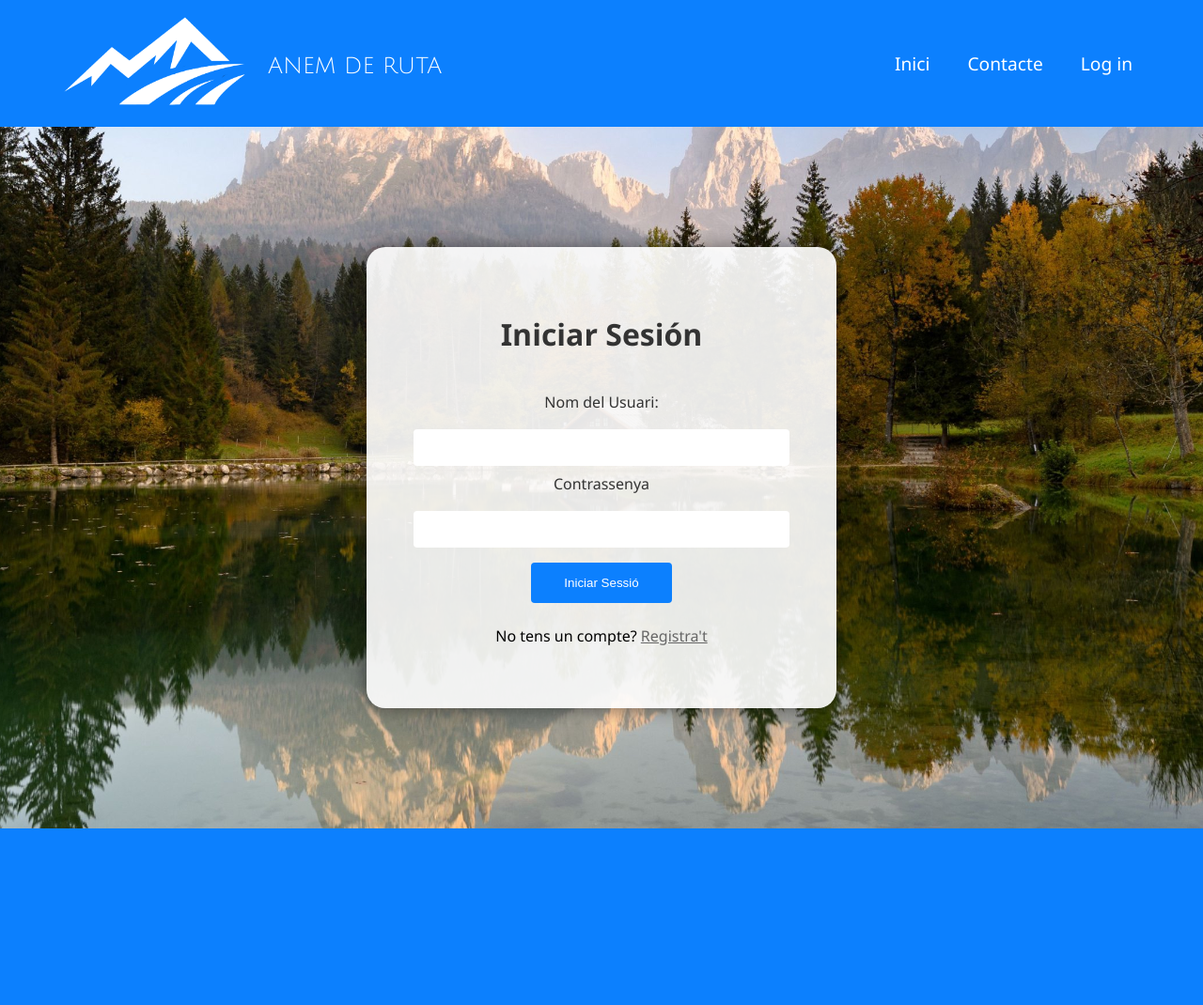
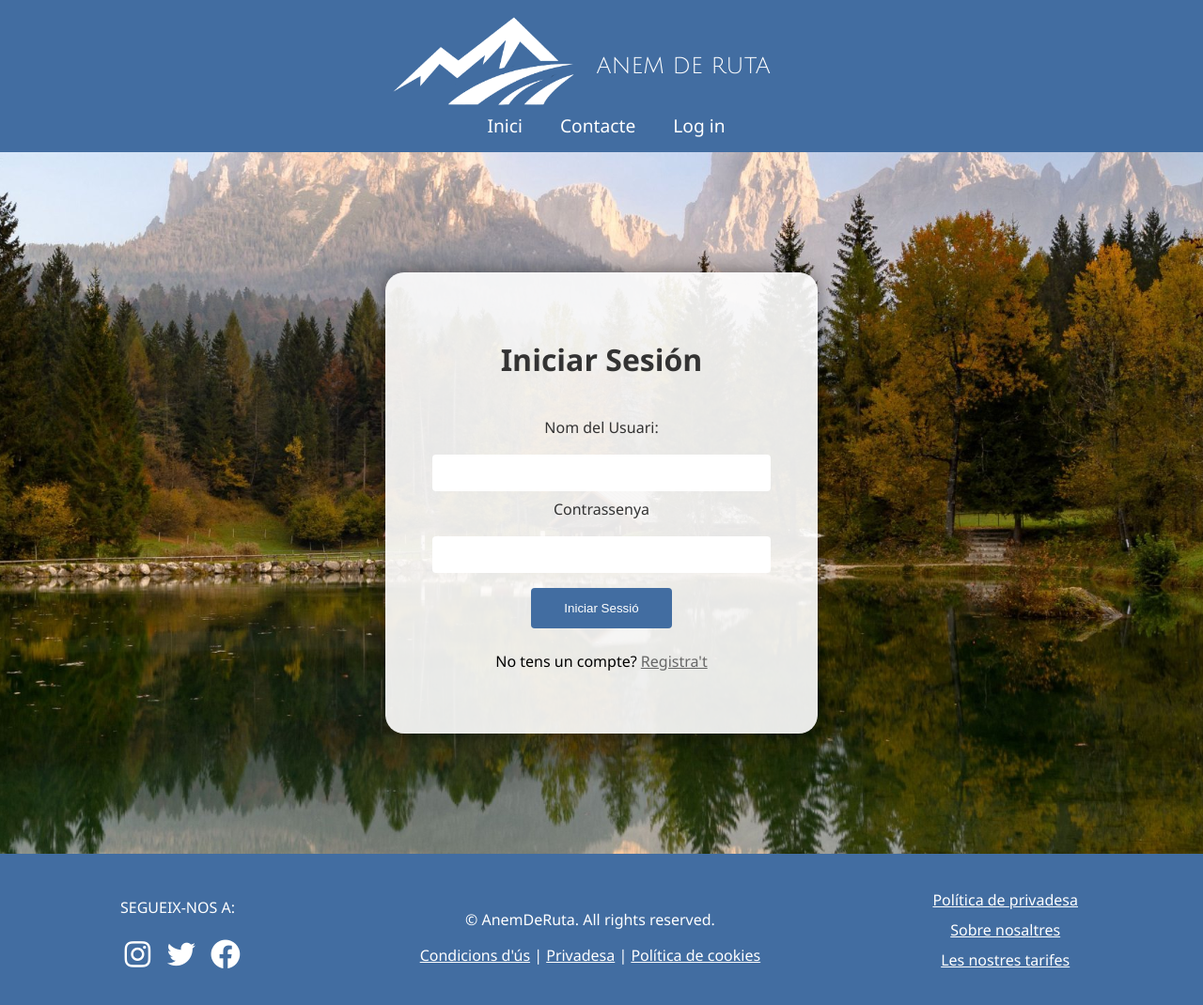
Before and after one commit to Lilkald/AnemDeRuta, a PHP site: page /html/login.php in a window 1280 px wide. Shown: the whole page at 94% size. Before the commit the page ends 882 px from the top, so only its background shows below. Run offline with PHP 8.4, Linux system fonts and the light colour scheme; some web fonts are replaced.

Commit message:
Redisseny

```diff
--- a/Anem de ruta/css/login.css
+++ b/Anem de ruta/css/login.css
@@ -15,7 +15,7 @@ body {
 
 .login-container {
 	margin: 10% auto;
-	width: 400px;
+	width: 360px;
 	background-color: rgba(255, 255, 255, 0.9);
 	padding: 50px;
 	border-radius: 20px;
@@ -50,7 +50,7 @@ input {
 }
 
 .button {
-	background-color: #0C80FE;
+	background-color: #426DA1;
 	color: white;
 	padding: 14px 20px;
 	margin: 8px 0;
@@ -88,7 +88,7 @@ header {
 	justify-content: space-between;
 	align-items: center;
 	padding: 15px;
-	background-color: rgb(12, 128, 254);
+	background-color: #426DA1;
   }
   .logo{
 	display: flex;
@@ -136,3 +136,259 @@ header {
   nav a:hover {
 	color: #AFE3DE;
   }
+
+
+  /*Footer*/
+  footer{
+	width: 100%;
+	display: flex;
+	background-color: #426DA1;
+	display: flex;
+	justify-content: center;
+	align-items: center;
+	color: white;
+  }
+  footer a{
+	color: white;
+  }
+
+  .footer{
+	width: 80%;
+	display: flex;
+	justify-content: space-between;
+	align-items: center;
+	padding: 30px;
+  }
+  .redes p{
+	color: white;
+  }
+
+  .politica{
+	display: flex;
+	flex-direction: column;
+	text-align: center;
+  }
+  .politica a{
+	padding: 5px;
+  }
+
+  .allright{
+	text-align: center;
+  }
+  .logo i{
+	font-size: 2.3em;
+	margin: 5px 10px 5px 0px;
+	color: white;
+	transition: 0.5s all;
+  }
+  .allright p{
+	color: white;
+  }
+  .logo i:hover{
+	color: black;
+  }
+
+  @media only screen and (max-width: 1400px) {
+	header {
+	  flex-direction: column;
+	}
+  }
+
+
+  @media only screen and (max-width: 1040px) {
+	nav{
+	  margin-top: 20px;
+	}
+
+	.container{
+	  flex-direction: column;
+	  align-items: center;
+	}
+	.contactinfo{
+	  width: 80%;
+	}
+	#formulari{
+	  width: 80%;
+	}
+	.contactform h1{
+	  margin-left: 0px;
+	}
+	.containerText{
+	  display: flex;
+	  justify-content: center;
+	}
+	.inici{
+	  width: 80%;
+	}
+	.nomEmpresa{
+	  width: 100%;
+	}
+	.nomEmpresa img{
+	  width: 20%;
+	  height: 70%;
+	}
+	.login-container{
+		width: 40%;
+	}
+
+  }
+  @media only screen and (max-width: 880px) {
+	.container2{
+	  flex-direction: column;
+	  align-items: center;
+	}
+	.box{
+	  width: 50%;
+	}
+	.usuari{
+	  margin: 0px;
+	}
+	.container1{
+	  background-size: cover;
+	}
+	.container3{
+	  flex-direction: column;
+
+	}
+	.registrate{
+	  margin-bottom: 50px;
+	}
+	.avion{
+	  width: 90%;
+	  height: 180px;
+	}
+	.avioneta{
+	  width: 90%;
+	  height: 180px;
+
+	}
+	.usuaris{
+	  flex-direction: column;
+	  align-items: center;
+	}
+	.usuari{
+	  width: 90%;
+	}
+	.rutesApuntat{
+	  width: 90%;
+	}
+	.formulariOrg{
+	  display: flex;
+	  flex-direction: column;
+	}
+	textarea{
+	  margin-left: 0px;
+	}
+	.enviar{
+	  margin: 30px 10px 10px 0px;
+	  width: 100px;
+	}
+	label{
+	  margin-left: 0px;
+	}
+	form{
+	  display: flex;
+	  flex-direction: column;
+	}
+	label{
+	  text-align: left;
+	}
+	input{
+	  width: 80%;
+	}
+	nav{
+	  flex-direction: column;
+	  justify-content: center;
+	  align-items: center;
+	}
+	.buscadorUL{
+	  padding: 10px 0px;
+	  margin: 0px;
+	}
+  }
+  @media only screen and (max-width: 630px) {
+	.botoRuta{
+	  padding: 5px 20px;
+	  font-size: 1em;
+	}
+	.crearRuta{
+	  width: 50%;
+	}
+	.caixa{
+	  width: 160px;
+
+	}
+	.caixa p{
+	  font-size: 0.8em;
+	}
+	.botoSaber{
+	  padding: 3px 20px;
+	  font-size: 0.8em;
+	}
+	.login-container{
+		width: 60%;
+		padding: 30px;
+	}
+  }
+  @media only screen and (max-width: 550px) {
+	.logo img{
+	  max-height: 50px;
+	}
+	nav a{
+	  font-size: 1.2em;
+	}
+	nav{
+	  display: flex;
+	  justify-content: flex-start;
+	}
+	nav ul{
+	  margin: 0px;
+	  padding: 0px;
+	  font-size: 1em;
+	}
+	nav li{
+	  margin: 0px;
+	}
+	.descargaApp p{
+	  width: 200px;
+	}
+	.footer{
+	  flex-direction: column;
+	}
+	.box{
+	  width: 80%;
+	}
+	.apuntat{
+	  flex-direction: column;
+	  align-items: center;
+	  justify-content: space-around;
+	  margin: 10px 0px;
+	}
+	.caixa{
+	  margin: 10px 0px;
+	}
+  }
+
+  @media only screen and (max-width: 450px) {
+	nav{
+	  width: 100%;
+	}
+	nav a{
+	  font-size: 1em;
+	}
+
+	.logo img{
+	  max-height: 30px;
+	}
+	.logo p{
+	  font-size: 1.1em;
+	  width: 200px;
+	}
+	.inici p{
+	  margin: 0px;
+	}
+	.nomEmpresa img{
+	  width: 45%;
+	  height: 50%;
+	}
+  }
--- a/Anem de ruta/html/home.php
+++ b/Anem de ruta/html/home.php
@@ -21,7 +21,7 @@
         <title>Anem de Ruta</title>
         <script src="../js/code.js"></script>
     </head>
-    <header>
+    <header class="home">
 
         <div class="logo">
             <a href="index.php">
--- a/Anem de ruta/html/index.php
+++ b/Anem de ruta/html/index.php
@@ -10,7 +10,7 @@
         <title>Anem de Ruta</title>
         <script src="../js/code.js"></script>
     </head>
-    <header>
+    <header class="home">
 
         <div class="logo">
             <a href="index.php">
--- a/Anem de ruta/html/login.php
+++ b/Anem de ruta/html/login.php
@@ -72,7 +72,7 @@
         <script src="https://code.jquery.com/jquery-3.6.0.min.js"></script>
         <link href="../css/login.css" rel="stylesheet">
         <title>Login</title>
-        <script src="../../js/code.js"></script>
+        <script src="../js/code.js"></script>
 </head>
 <!--Header-->
 <header>
@@ -109,5 +109,25 @@
 		<p>No tens un compte? <a href="registre.php">Registra't</a></p>
 	</div>
 </body>
-
+<footer>
+        <div class="footer">
+            <div class="redes sect">
+                <p>SEGUEIX-NOS A:</p>
+                <div class="logo">
+                    <a href="https://www.instagram.com"><i class='bx bxl-instagram'></i></a>
+                    <a href="https://www.twitter.com"><i class='bx bxl-twitter'></i></a>
+                    <a href="https://www.facebook.com"><i class='bx bxl-facebook-circle'></i></a>
+                </div>
+            </div>
+            <div class="allright sect">
+                <p>&copy; AnemDeRuta. All rights reserved.</p>
+                <a href="#">Condicions d'ús</a> | <a href="#">Privadesa</a> | <a href="#">Política de cookies</a>
+            </div>
+            <div class="politica sect">
+                <a href="#">Política de privadesa</a>
+                <a href="#">Sobre nosaltres</a>
+                <a href="#">Les nostres tarifes</a>
+            </div>
+        </div>
+    </footer>
 </html>
```
Also changed, not shown: Anem de ruta/css/style.css (+21 -5 lines), Anem de ruta/html/registre.php (+21 -1 lines).
